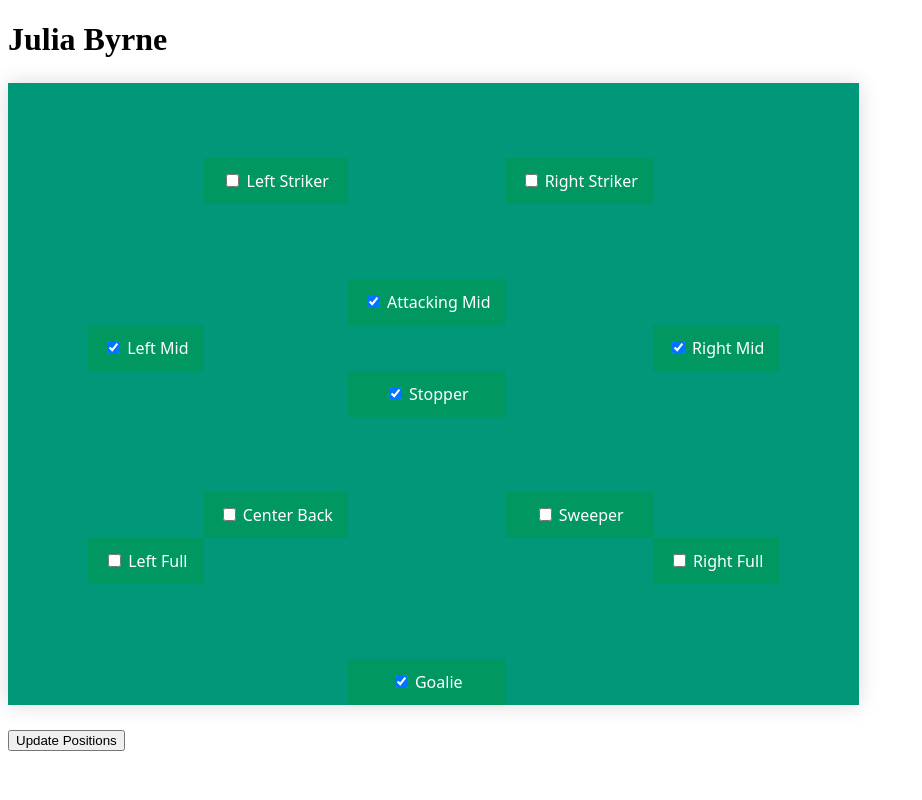
After one commit to conoromahony/soccer_lineup, a Django app: a page that uses team/templates/team/base.html in a window 1280 px wide. The commit adds this page. Shown: the whole page, without its empty margins (0-922 px from the left). Run offline with Django 4.2, Linux system fonts and the light colour scheme; data comes from the database, SQL or seed files in the repository; both versions use the stored data as it was after the commit.

Commit message:
First full working prototype of team applicaion

```diff
--- /dev/null
+++ b/team/forms.py
@@ -0,0 +1,10 @@
+"""Choose player positions
+"""
+from django import forms
+from .models import Player
+
+class ChoosePositionsForm(forms.ModelForm):
+    class Meta:
+        model = Player
+        fields = ('is_goalie', 'is_left_full', 'is_right_full', 'is_center_back', 'is_sweeper', 'is_stopper',
+                  'is_left_mid', 'is_right_mid', 'is_attacking_mid', 'is_left_striker', 'is_right_striker')
--- /dev/null
+++ b/team/static/css/team.css
@@ -0,0 +1,91 @@
+.roster_list{
+    font-family: system-ui, -apple-system, BlinkMacSystemFont, “Segoe UI”, Roboto, Oxygen-Sans, Ubuntu, Cantarell, “Helvetica Neue”, Arial, sans-serif;
+    border-collapse: collapse;
+    margin: 25px 0;
+    min-width: 400px;
+    box-shadow: 0 0 20px rgba(0, 0, 0, 0.15);
+    width: 75%;
+}
+
+.roster_list tr:nth-of-type(even){
+    background-color: #f3f3f3;
+    font-family: system-ui, -apple-system, BlinkMacSystemFont, “Segoe UI”, Roboto, Oxygen-Sans, Ubuntu, Cantarell, “Helvetica Neue”, Arial, sans-serif;
+    border-bottom: 1px solid #dddddd;
+}
+
+.roster_list tr::last-of-type{
+    border-bottom: 2px solid #009879;
+    font-family: system-ui, -apple-system, BlinkMacSystemFont, “Segoe UI”, Roboto, Oxygen-Sans, Ubuntu, Cantarell, “Helvetica Neue”, Arial, sans-serif;
+}
+
+.roster_list th{
+    font-family: system-ui, -apple-system, BlinkMacSystemFont, “Segoe UI”, Roboto, Oxygen-Sans, Ubuntu, Cantarell, “Helvetica Neue”, Arial, sans-serif;
+    background-color: #009879;
+    color: #ffffff;
+    padding: 12px 15px;
+    text-align: center;
+}
+
+.roster_list td{
+    font-family: system-ui, -apple-system, BlinkMacSystemFont, “Segoe UI”, Roboto, Oxygen-Sans, Ubuntu, Cantarell, “Helvetica Neue”, Arial, sans-serif;
+    padding: 12px 15px;
+    text-align: center;
+}
+
+th#leftmost_cell{
+    border-top-left-radius: 15px;
+    text-align: left;
+}
+
+th#rightmost_cell{
+    border-top-right-radius: 15px;
+}
+
+td#leftmost_cell{
+    text-align: left;
+}
+
+.soccer_field{
+    background-color: #009879;
+    border-collapse: collapse;
+    margin: 25px 0;
+    min-width: 400px;
+    box-shadow: 0 0 20px rgba(0, 0, 0, 0.15);
+    text-align: center;
+}
+
+.soccer_field tr.row1{
+    height: 75px;
+}
+
+.soccer_field tr.row3{
+    height: 75px;
+}
+
+.soccer_field tr.row7{
+    height: 75px;
+}
+
+.soccer_field tr.row10{
+    height: 75px;
+}
+
+.soccer_field td{
+    font-family: system-ui, -apple-system, BlinkMacSystemFont, “Segoe UI”, Roboto, Oxygen-Sans, Ubuntu, Cantarell, “Helvetica Neue”, Arial, sans-serif;
+    background-color: #009879;
+    color: #ffffff;
+    padding: 12px 15px;
+    text-align: center;
+}
+
+.soccer_field td.column1{
+    min-width: 50px;
+}
+
+.soccer_field td.column7{
+    min-width: 50px;
+}
+
+.soccer_field td.player{
+    background-color: #009860;
+}
--- a/team/templates/team/base.html
+++ b/team/templates/team/base.html
@@ -11,9 +11,5 @@
             {% block content %}
             {% endblock %}
     </div>
-    <div id="sidebar">
-            <h2>Team</h2>
-            <p>Team Details</p>
-    </div>
 </body>
 </html>
--- /dev/null
+++ b/team/templates/team/player/update.html
@@ -0,0 +1,126 @@
+{% extends "team/base.html" %}
+
+{% comment %}
+The term Django uses for the information passed to a rendered template is context—-a template’s context is essentially
+a dictionary of key-value pairs, represented as a dict-like Context object when rendering takes place. You provide
+the context when calling a template’s render method, or more commonly as an argument to the helper function
+render_to_response.
+Django makes it possible to obtain a Form subclass for any model class or instance, using a special variation called
+ModelForm. A ModelForm is basically identical to a regular Form, but has a Meta inner class (similar to that of model
+classes), which has one required attribute, model, whose value is the Model class in question.
+The use of ModelForm “copies” your Model class’s fields into Form fields. This is generally straightforward—a model
+CharField becomes a form TextField or a ChoiceField if it defines choices—although there are a few caveats
+well-documented on the official Django site in a table. The main thing to keep in mind is fields are considered to
+be required=True unless the model has set them to be blank=True, in which case they become optional (required=False).
+{% endcomment %}
+
+{% block title %}Player{% endblock %}
+
+{% block content %}
+  <h1>{{ player.name }}</h1>
+  <form action="" method="post">
+      {% csrf_token %}
+      <table class="soccer_field">
+        <tr class="row1">
+          <td class="column1"></td>
+          <td class="column2"></td>
+          <td class="column3"></td>
+          <td class="column4"></td>
+          <td class="column5"></td>
+          <td class="column6"></td>
+          <td class="column7"></td>
+        </tr>
+        <tr class="row2">
+          <td class="column1"></td>
+          <td class="column2"></td>
+          <td class="column3 player">{{ form.is_left_striker }} Left Striker</td>
+          <td class="column4"></td>
+          <td class="column5 player">{{ form.is_right_striker }} Right Striker</td>
+          <td class="column6"></td>
+          <td class="column7"></td>
+        </tr>
+        <tr class="row3">
+          <td class="column1"></td>
+          <td class="column2"></td>
+          <td class="column3"></td>
+          <td class="column4"></td>
+          <td class="column5"></td>
+          <td class="column6"></td>
+          <td class="column7"></td>
+        </tr>
+        <tr class="row4">
+          <td class="column1"></td>
+          <td class="column2"></td>
+          <td class="column3"></td>
+          <td class="column4 player">{{ form.is_attacking_mid }} Attacking Mid</td>
+          <td class="column5"></td>
+          <td class="column6"></td>
+          <td class="column7"></td>
+        </tr>
+        <tr class="row5">
+          <td class="column1"></td>
+          <td class="column2 player">{{ form.is_left_mid }} Left Mid</td>
+          <td class="column3"></td>
+          <td class="column4"></td>
+          <td class="column5"></td>
+          <td class="column6 player">{{ form.is_right_mid }} Right Mid</td>
+          <td class="column7"></td>
+        </tr>
+        <tr class="row6">
+          <td class="column1"></td>
+          <td class="column2"></td>
+          <td class="column3"></td>
+          <td class="column4 player">{{ form.is_stopper }} Stopper</td>
+          <td class="column5"></td>
+          <td class="column6"></td>
+          <td class="column7"></td>
+        </tr>
+        <tr class="row7">
+          <td class="column1"></td>
+          <td class="column2"></td>
+          <td class="column3"></td>
+          <td class="column4"></td>
+          <td class="column5"></td>
+          <td class="column6"></td>
+          <td class="column7"></td>
+        </tr>
+        <tr class="row8">
+          <td class="column1"></td>
+          <td class="column2"></td>
+          <td class="column3 player">{{ form.is_center_back }} Center Back</td>
+          <td class="column4"></td>
+          <td class="column5 player">{{ form.is_sweeper }} Sweeper</td>
+          <td class="column6"></td>
+          <td class="column7"></td>
+        </tr>
+        <tr class="row9">
+          <td class="column1"></td>
+          <td class="column2 player">{{ form.is_left_full }} Left Full</td>
+          <td class="column3"></td>
+          <td class="column4"></td>
+          <td class="column5"></td>
+          <td class="column6 player">{{ form.is_right_full }} Right Full</td>
+          <td class="column7"></td>
+        </tr>
+        <tr class="row10">
+          <td class="column1"></td>
+          <td class="column2"></td>
+          <td class="column3"></td>
+          <td class="column4"></td>
+          <td class="column5"></td>
+          <td class="column6"></td>
+          <td class="column7"></td>
+        </tr>
+        <tr class="row11">
+          <td class="column1"></td>
+          <td class="column2"></td>
+          <td class="column3"></td>
+          <td class="column4 player">{{ form.is_goalie }} Goalie</td>
+          <td class="column5"></td>
+          <td class="column6"></td>
+          <td class="column7"></td>
+        </tr>
+    </table>
+    <input type="submit" value="Update Positions">
+  </form>
+{% endblock %}
--- a/team/urls.py
+++ b/team/urls.py
@@ -29,5 +29,5 @@ app_name = 'team'
 #  - A name for the URL pattern, so we can refer to it elsewhere.
 urlpatterns = [
     path('team/player/list.html', views.player_list, name='player_list'),
-    path('team/player/<str:name>/detail.html', views.player_detail, name='player_detail'),
+    path('team/player/<str:name>/update.html', views.player_update, name='player_update'),
 ]
--- a/team/views.py
+++ b/team/views.py
@@ -1,16 +1,35 @@
 from django.shortcuts import render, get_object_or_404
 from .models import Player
+from .forms import ChoosePositionsForm
+from django.forms.models import model_to_dict
+from django.views.decorators.csrf import csrf_protect
+
 
 # Create your views here.
 def player_list(request):
     # This view displays the roster of players.
-    # The player_list view takes the request object as the only parameter.
     # We retrieve the list of players using the "all_players" manager defined in models.py.
     players = Player.all_players.all()
     # Call the "render" function, passing the original request object, the template used to build the page,
     # and the data needed to build the page.
     return render(request, 'team/player/list.html', {'players': players})
 
-def player_detail(request, name):
+
+@csrf_protect
+def player_update(request, name):
     player = get_object_or_404(Player, name=name)
-    return render(request, 'team/player/detail.html', {'player': player})
+    # We use the same view for both displaying the form and for processing the submitted data.
+    # If we receive a GET request, we display the form.
+    # If we receive a POST request, the form is submitted and processed.
+    if request.method == 'POST':
+        # Create a form instance using the submitted data that is contained in the request.POST.
+        form = ChoosePositionsForm(request.POST, instance=player)
+        # Validate the submitted data using the form's is_valid() method.
+        if form.is_valid():
+            form.save()
+        players = Player.all_players.all()
+        return render(request, 'team/player/list.html', {'players': players})
+    # When the view is loaded initially with a GET request, display the form.
+    else:
+        form = ChoosePositionsForm(instance=player)
+    return render(request, 'team/player/update.html', {'form': form, 'player': player})
```
Also changed, not shown: team/templates/team/player/detail.html (deleted, +0 -17 lines), team/templates/team/player/list.html (+25 -5 lines), db.sqlite3, 1 other file.
